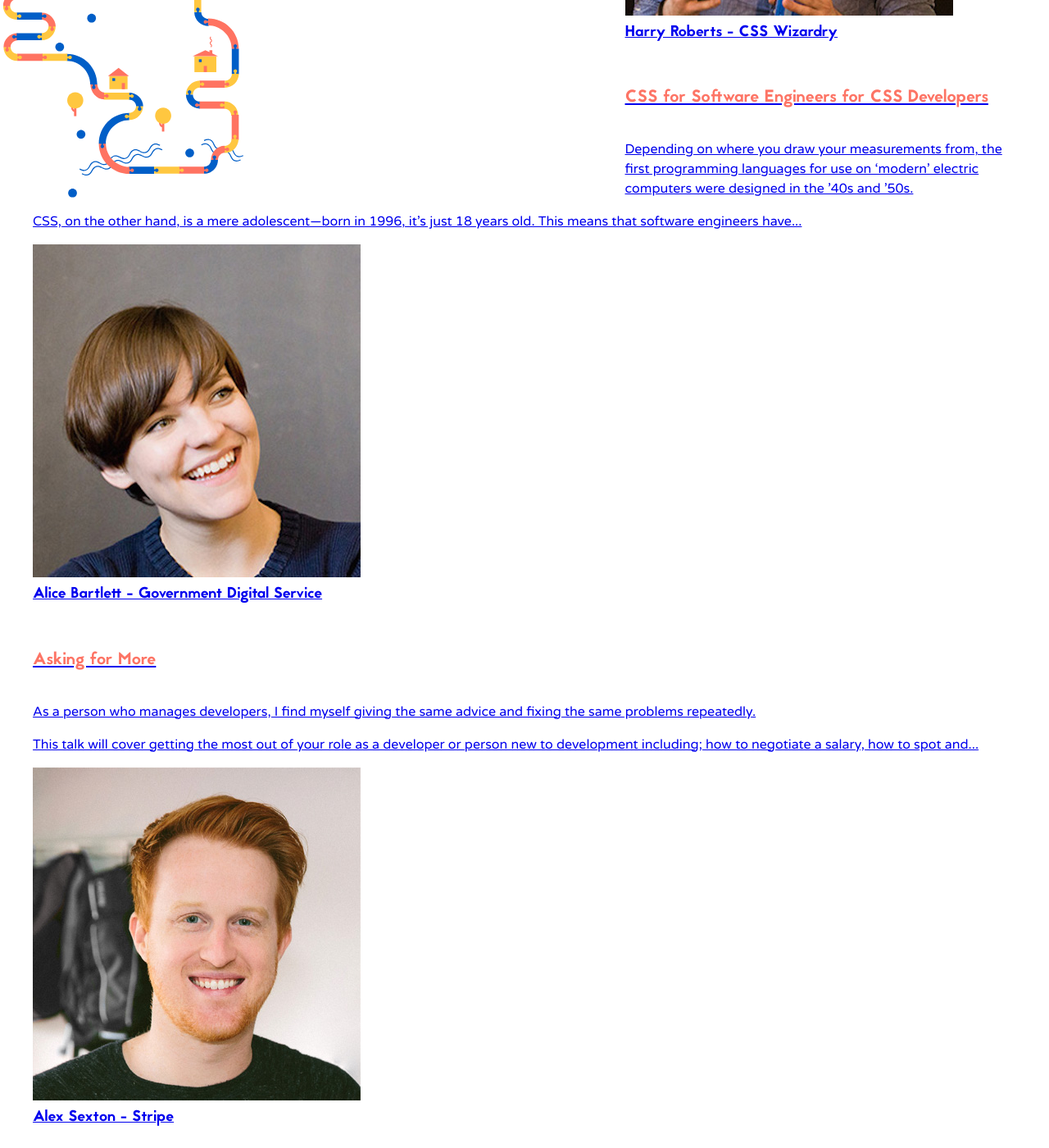
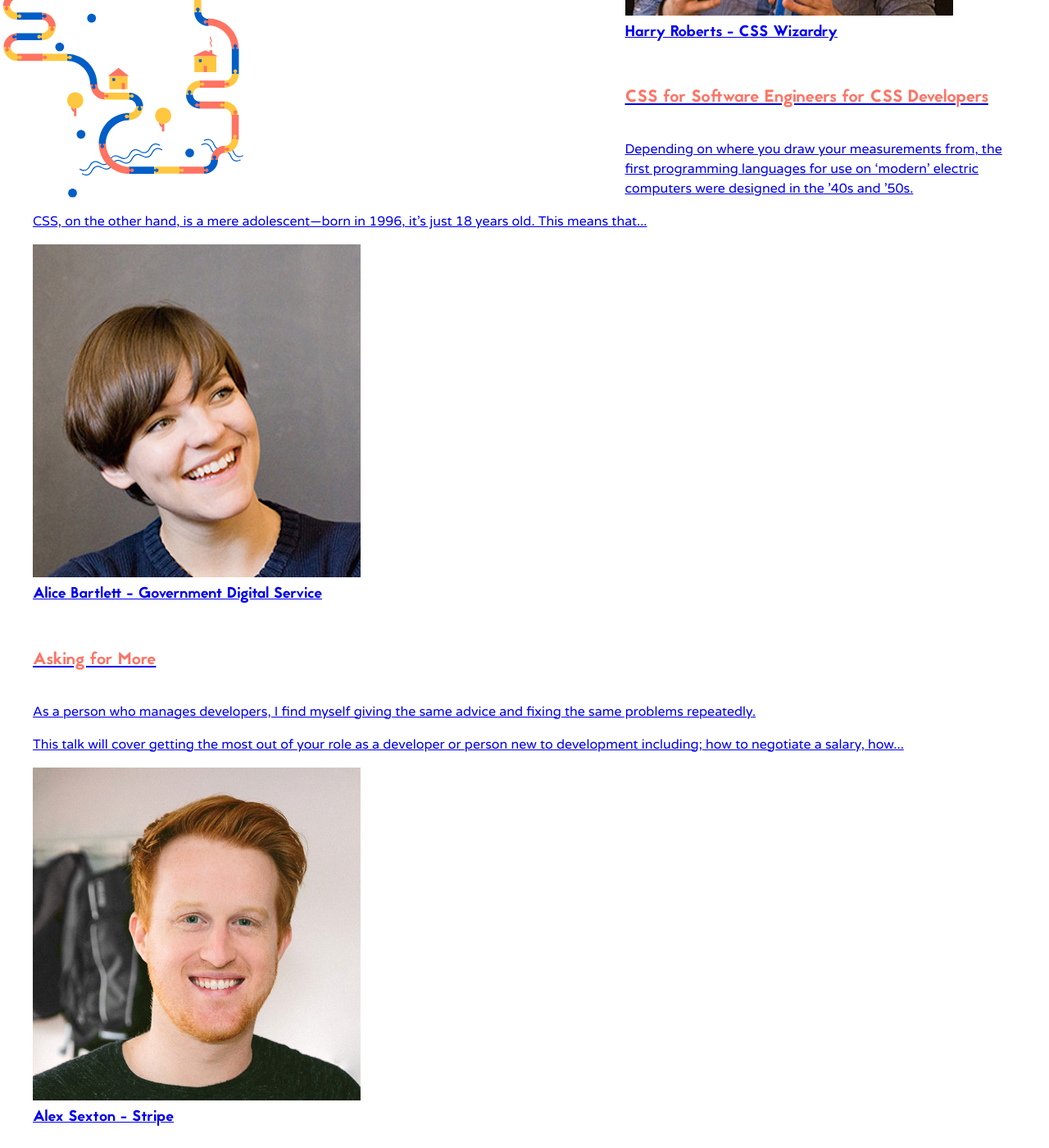
Before and after one commit to Sambillingham/beyond, a Jekyll site: the page built from index.html, in a window 1280 px wide and 1400 px high, scrolled down 1016 px. Shown: the whole window at 82% size. Built offline with Jekyll 4.4.1, drawn with Linux system fonts in a browser that asks for light colours; some web fonts are replaced; Markdown is read by kramdown in place of the engine named in the settings; some of the changed text lies outside the part shown.

Commit message:
:wrench: tweak speaker descrpition size to work better with layout

```diff
--- a/index.html
+++ b/index.html
@@ -52,7 +52,7 @@ speaker_order:
               <h3 class="session__name">{{current_speaker.name}} - {{current_speaker.company}}</h3>
               <h2 class="session__title">{{current_speaker.title}}</h2>
               <div class="session__description">
-                {{current_speaker.description | truncatewords: 48}}
+                {{current_speaker.description | truncatewords: 45}}
               </div>
             </div>
           </a>
```
